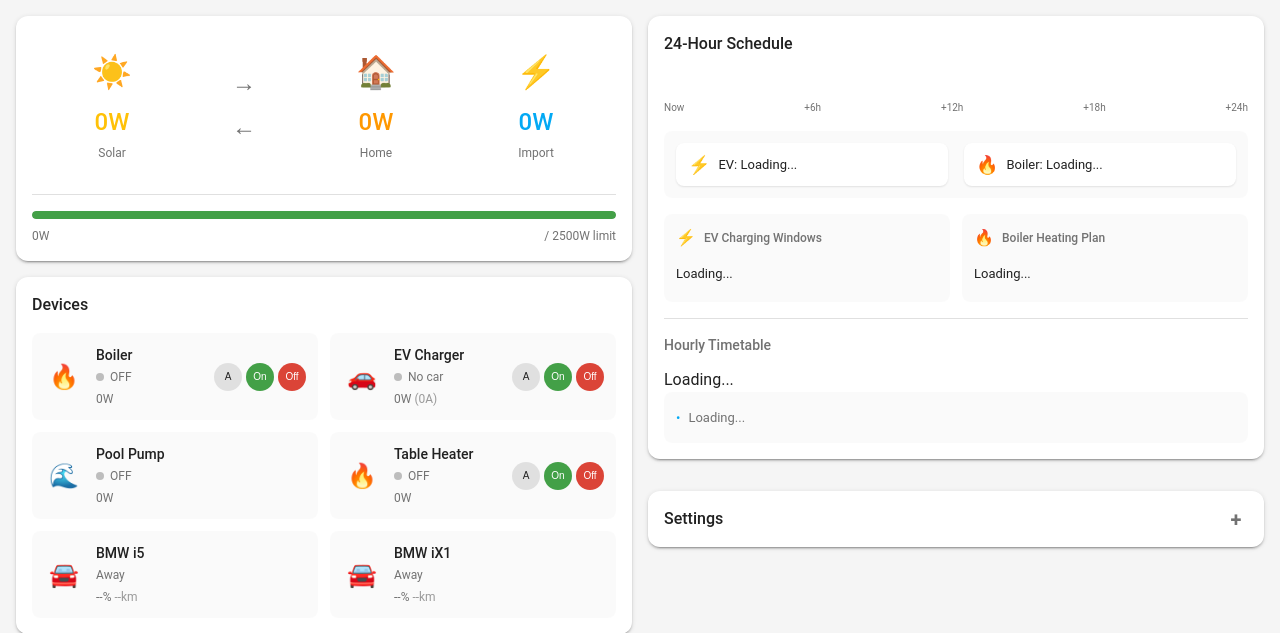
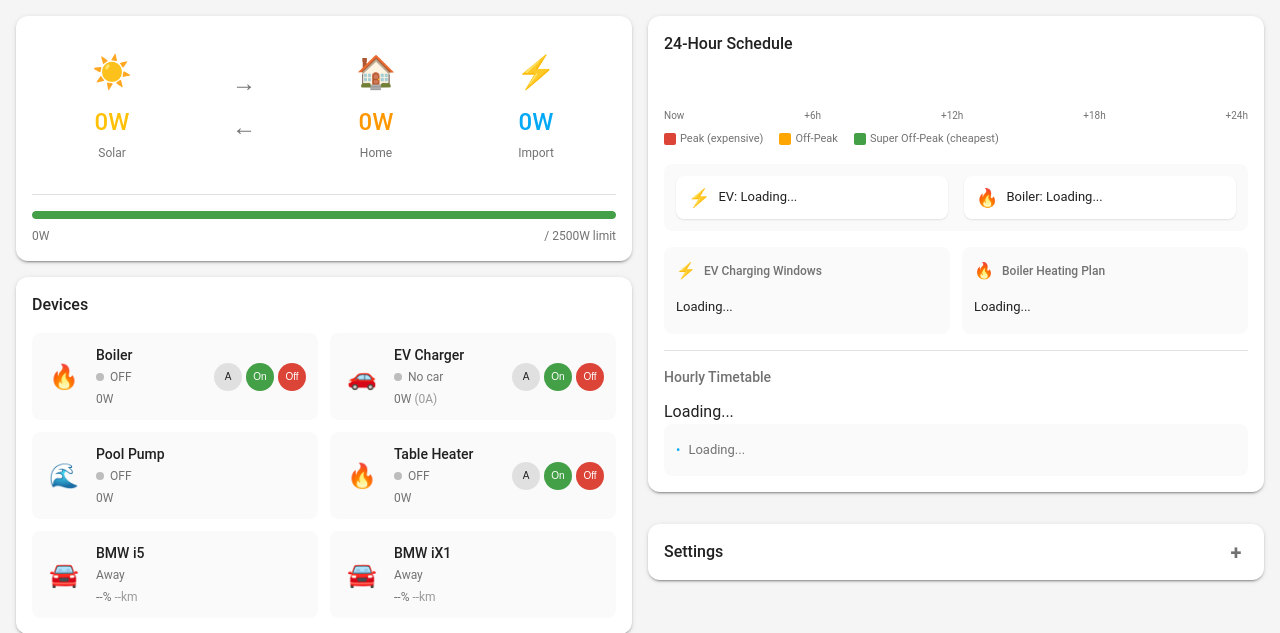
Before and after one commit to galletn/PowerManager, a FastAPI app: page / in a window 1280 px wide. Shown: the part 76-709 px from the top of the page. Run offline with FastAPI, Linux system fonts and the light colour scheme; parts of the project's set-up code (start-up, migrations or seed data) failed here and were passed over.

Commit message:
Improve timeline with color legend and better styling
- Add legend showing Peak (red), Off-Peak (yellow), Super Off-Peak (green)
- Make timeline taller (32px) for better readability
- Add borders between segments
- Fix NOW marker to show at start of timeline
- Only show time labels on segments wide enough to fit text
- Add hover tooltip showing tariff period details

🤖 Generated with [Claude Code](https://claude.com/claude-code)

Co-Authored-By: Claude Opus 4.5 <noreply@anthropic.com>

```diff
--- a/dashboard/static/dashboard.js
+++ b/dashboard/static/dashboard.js
@@ -34,26 +34,25 @@ function buildTimeline(schedule) {
     // Clear existing
     timeline.innerHTML = '';
 
-    // Calculate total hours and build segments
-    let html = '<div class="timeline-wrapper" style="position:relative;display:flex;height:24px;border-radius:4px;overflow:hidden;">';
-
     const periods = schedule.tariff_periods;
     const totalHours = 24;
 
-    periods.forEach(period => {
+    // Build segments with better time display
+    let html = '<div class="timeline-wrapper" style="position:relative;display:flex;height:32px;border-radius:4px;overflow:hidden;">';
+
+    periods.forEach((period, idx) => {
         const duration = period.duration_hours || 1;
         const widthPercent = (duration / totalHours) * 100;
-        const tariffClass = period.tariff.replace('-', '-');
 
-        html += `<div class="timeline-segment ${period.tariff}" style="width:${widthPercent}%" title="${period.start}-${period.end}: ${period.tariff.toUpperCase()}">${period.start}</div>`;
+        // Only show time if segment is wide enough (>8%)
+        const showTime = widthPercent > 8;
+        const timeLabel = showTime ? period.start : '';
+
+        html += `<div class="timeline-segment ${period.tariff}" style="width:${widthPercent}%" title="${period.start} - ${period.end}: ${period.tariff.replace('-', ' ').toUpperCase()} (${duration}h)">${timeLabel}</div>`;
     });
 
-    // Add now marker - calculate position based on current time
-    const now = new Date();
-    const currentHour = now.getHours() + now.getMinutes() / 60;
-    const nowPosition = (currentHour / totalHours) * 100;
-
-    html += `<div class="timeline-now-marker" style="left:${nowPosition}%"></div>`;
+    // NOW marker at position 0 (start of timeline = now)
+    html += `<div class="timeline-now-marker" style="left:0%"></div>`;
     html += '</div>';
 
     timeline.innerHTML = html;
--- a/dashboard/static/style.css
+++ b/dashboard/static/style.css
@@ -358,7 +358,7 @@ h2 {
 
 .timeline {
     display: flex;
-    height: 24px;
+    height: 32px;
     border-radius: 4px;
     overflow: hidden;
 }
@@ -368,9 +368,15 @@ h2 {
     display: flex;
     align-items: center;
     justify-content: center;
-    font-size: 10px;
+    font-size: 11px;
     color: #fff;
     font-weight: 500;
+    border-right: 1px solid rgba(255,255,255,0.3);
+    text-shadow: 0 1px 2px rgba(0,0,0,0.3);
+}
+
+.timeline-segment:last-child {
+    border-right: none;
 }
 
 .timeline-segment.peak {
@@ -379,6 +385,8 @@ h2 {
 
 .timeline-segment.off-peak {
     background: var(--ha-warning);
+    color: #333;
+    text-shadow: none;
 }
 
 .timeline-segment.super-off-peak {
@@ -418,6 +426,38 @@ h2 {
     margin-top: 4px;
     font-size: 10px;
     color: var(--ha-text-secondary);
+}
+
+.timeline-legend {
+    display: flex;
+    gap: 16px;
+    margin-top: 8px;
+    font-size: 11px;
+    color: var(--ha-text-secondary);
+}
+
+.legend-item {
+    display: flex;
+    align-items: center;
+    gap: 4px;
+}
+
+.legend-color {
+    width: 12px;
+    height: 12px;
+    border-radius: 2px;
+}
+
+.legend-color.peak {
+    background: var(--ha-error);
+}
+
+.legend-color.off-peak {
+    background: var(--ha-warning);
+}
+
+.legend-color.super-off-peak {
+    background: var(--ha-success);
 }
 
 /* Schedule Cards */
--- a/dashboard/templates/dashboard.html
+++ b/dashboard/templates/dashboard.html
@@ -178,6 +178,11 @@
                             <span>+18h</span>
                             <span>+24h</span>
                         </div>
+                        <div class="timeline-legend">
+                            <div class="legend-item"><span class="legend-color peak"></span> Peak (expensive)</div>
+                            <div class="legend-item"><span class="legend-color off-peak"></span> Off-Peak</div>
+                            <div class="legend-item"><span class="legend-color super-off-peak"></span> Super Off-Peak (cheapest)</div>
+                        </div>
                     </div>
 
                     <!-- Time Estimates -->
```
